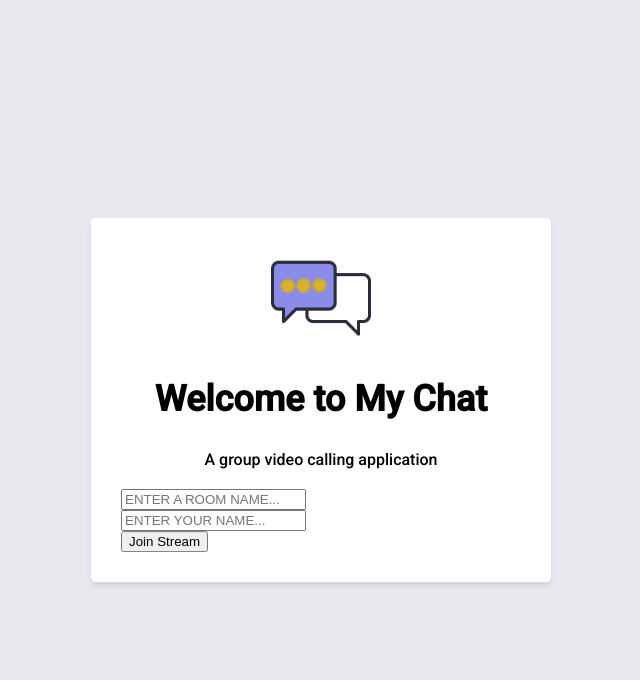
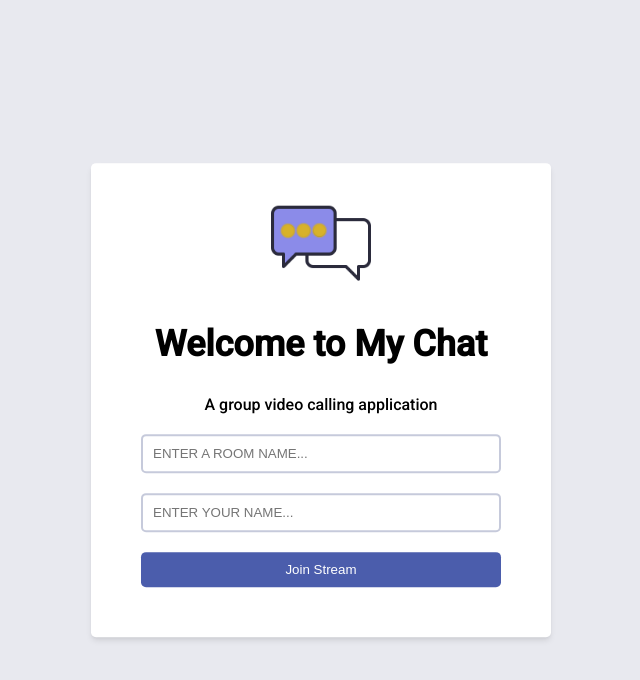
Before and after one commit to DeaaTH65/Video_Chat, a Django app: page / in a window 1280 px wide. Shown: the top 680 px of the page, without its empty margins (319-959 px from the left). Run offline with Django 4.2, Linux system fonts and the light colour scheme.

Commit message:
lobby design

```diff
--- a/static/styles/main.css
+++ b/static/styles/main.css
@@ -41,6 +41,29 @@ body{
 
 #welcome-messaeg p{
     font-size: 16px;
+}
+
+.form-field{
+    margin: 20px;
+}
+
+.form-field label{
+    font-size: 16px;
+    line-height: 1.7em;
+}
+
+.form-field input{
+    width: 100%;
+    border: 2px solid rgba(198, 202, 219, 1);
+    border-radius: 5px;
+    padding: 10px;
+    box-sizing: border-box;
+}
+
+.form-field input[type = 'submit']{
+    background-color: rgba(75, 93, 172, 1);
+    border: none;
+    color: #fff;
 }
 
 
```
